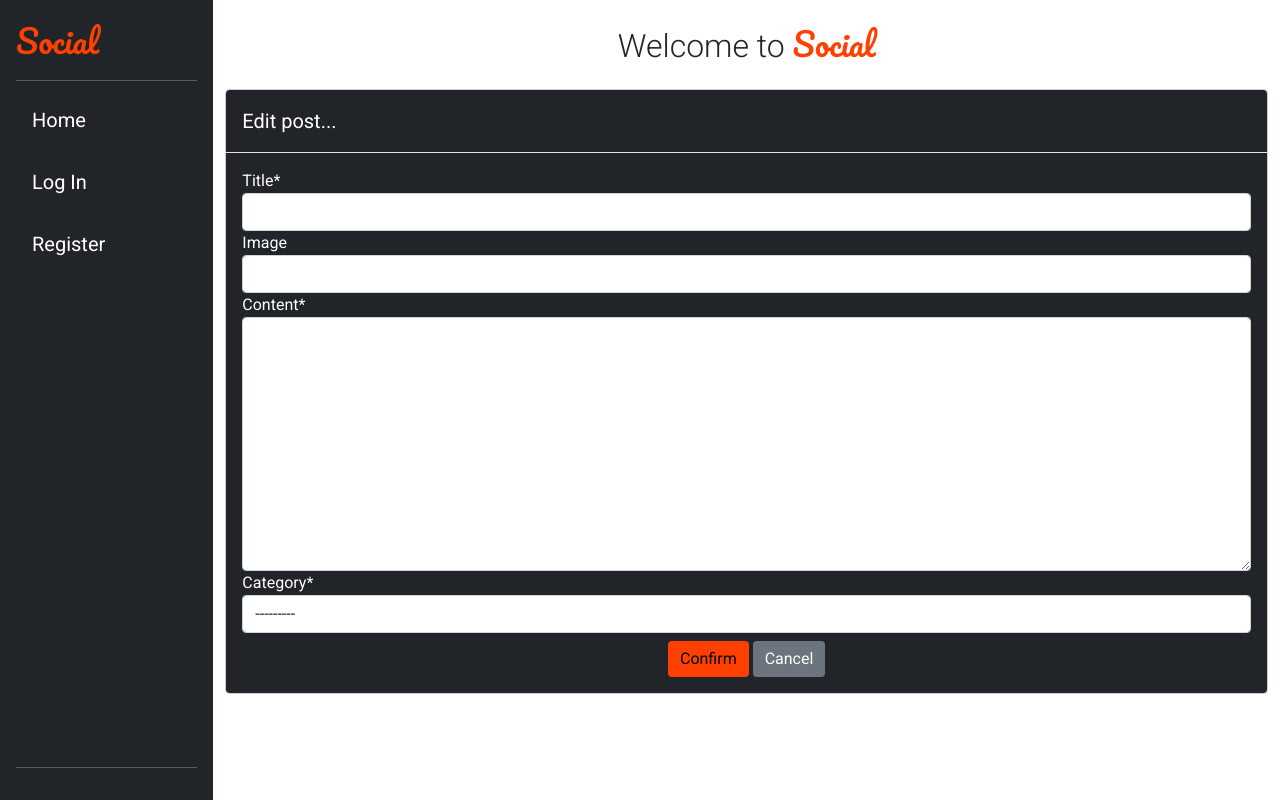
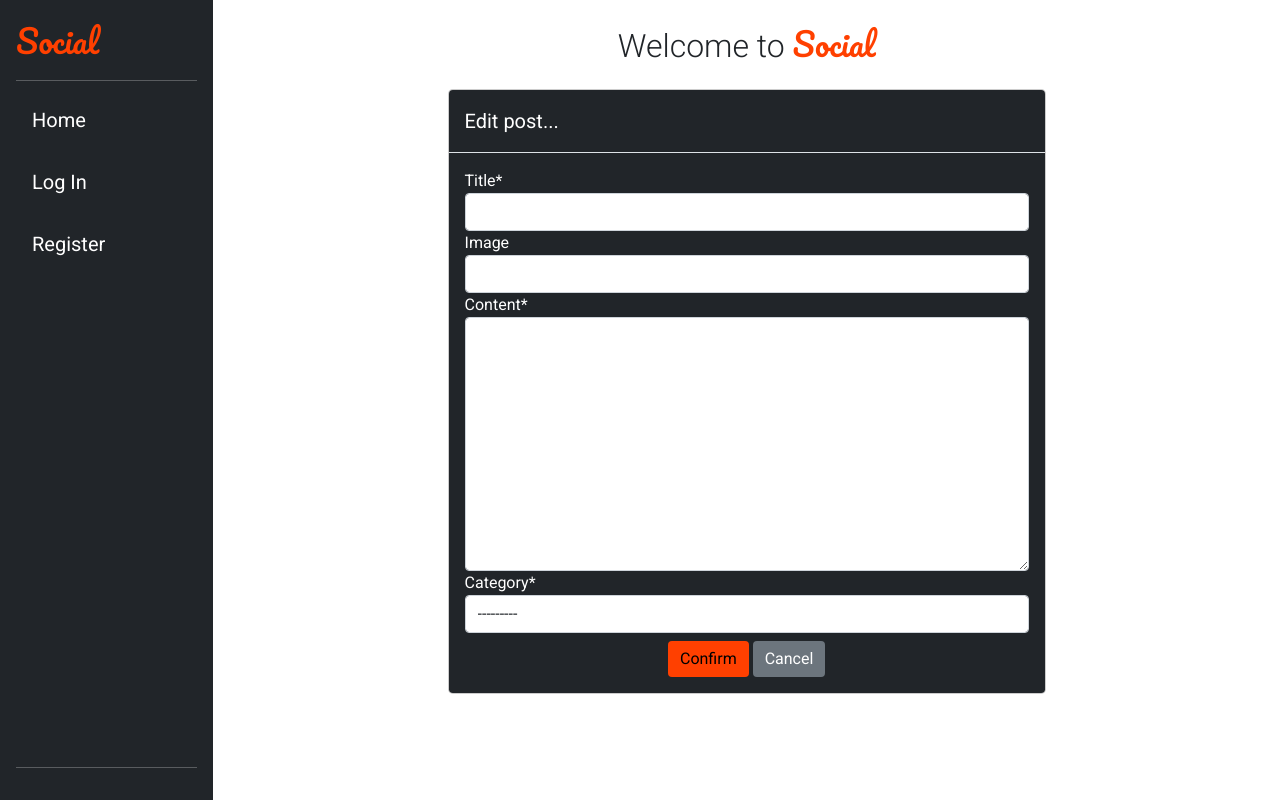
Before and after one commit to Code-Institute-Submissions/social, a Django app: template templates/edit_post.html in a window 1280 px wide. Run offline with Django 4.2, Linux system fonts and the light colour scheme; the template is opened without the code that fills it: values that come from a table or form of the project are taken from there, others are empty; some libraries are stand-ins or nearby versions.

Commit message:
Add containers to 'edit comment/post' components

```diff
--- a/templates/edit_comment.html
+++ b/templates/edit_comment.html
@@ -4,6 +4,8 @@
 
 {% load crispy_forms_tags %}
 
+<div class="row justify-content-center">
+    <div class="col-11 col-xl-7">
         <div class="modal-content grey-bg">
             <!-- Header -->
             <div class="modal-header">
@@ -22,5 +24,7 @@
                 </form>
             </div>
         </div>
+    </div>
+</div>
 
 {% endblock content %}
--- a/templates/edit_post.html
+++ b/templates/edit_post.html
@@ -4,6 +4,8 @@
 
 {% load crispy_forms_tags %}
 
+<div class="row justify-content-center">
+    <div class="col-11 col-xl-7">
         <div class="modal-content grey-bg">
             <!-- Header -->
             <div class="modal-header">
@@ -22,5 +24,7 @@
                 </form>
             </div>
         </div>
+    </div>
+</div>
 
 {% endblock content %}
```
Lines whose indentation alone changed are shown as unchanged.
